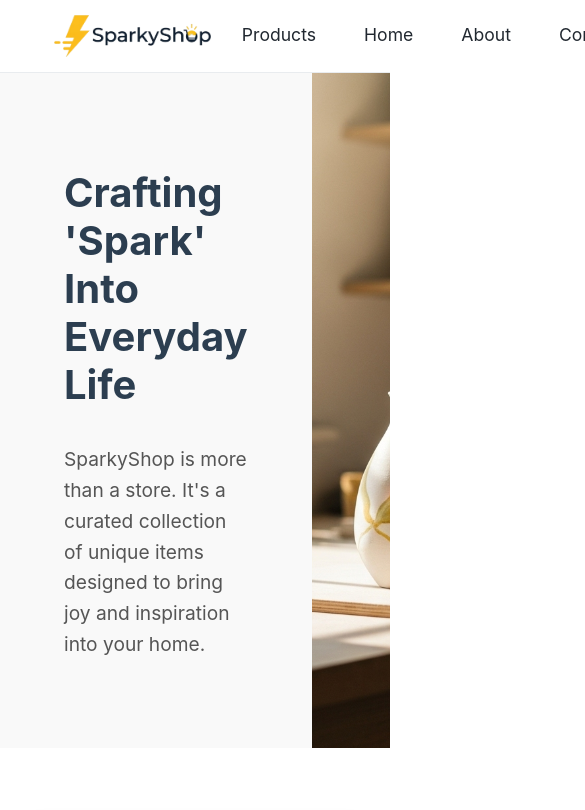
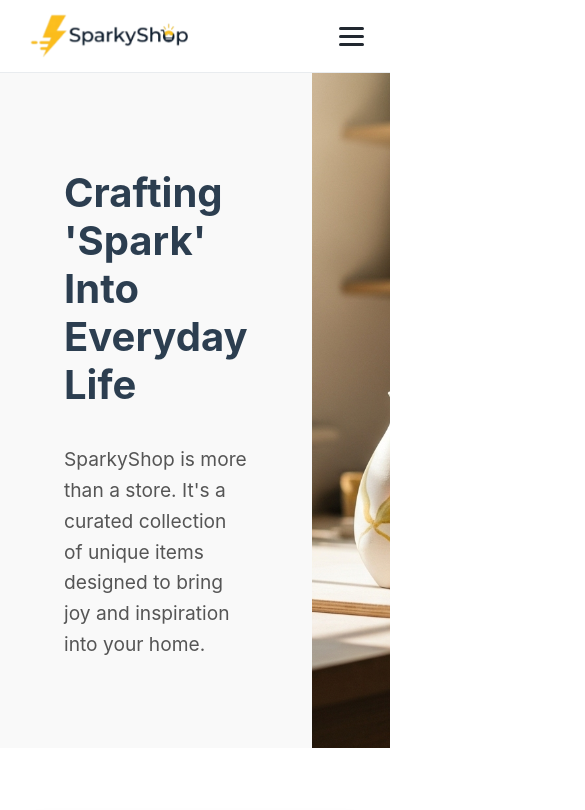
Before and after one commit to MuhammadDev99/E-commerce-app, a React (Vite) app: page /about in a window 390 px wide. Shown: the top 810 px of the page, 585 px wide, since content can reach past the window. Built offline with nearby package versions, Linux system fonts and the light colour scheme.

Commit message:
Auto-deploy update

```diff
--- a/package.json
+++ b/package.json
@@ -5,7 +5,7 @@
     "version": "0.0.0",
     "type": "module",
     "scripts": {
-        "dev": "vite",
+        "dev": "vite --host",
         "build": "tsc -b && vite build",
         "lint": "eslint .",
         "preview": "vite preview",
--- a/src/NavigationBar/index.tsx
+++ b/src/NavigationBar/index.tsx
@@ -6,15 +6,17 @@ import type { User } from "../types";
 import { cart } from "../signals/cartSignal";
 import { Link } from "react-router-dom";
 import { logoVertical } from "../assets/images";
+
 interface NavigationBarButtonProps {
     label: string;
     href: string;
+    onClick?: () => void;
 }
 
-function NavigationBarButton({ label, href }: NavigationBarButtonProps) {
+function NavigationBarButton({ label, href, onClick }: NavigationBarButtonProps) {
     return (
         <div className={styles.navigationBarButton}>
-            <Link to={href}>{label}</Link >
+            <Link to={href} onClick={onClick}>{label}</Link >
         </div>
     );
 }
@@ -24,6 +26,7 @@ function NavigationBar() {
     const isAuthenticated = user !== null;
     const [prevScrollPos, setPrevScrollPos] = useState(0);
     const [visible, setVisible] = useState(true);
+    const [isMenuOpen, setIsMenuOpen] = useState(false);
 
     const handleScroll = () => {
         const currentScrollPos = window.pageYOffset;
@@ -31,26 +34,55 @@ function NavigationBar() {
         setPrevScrollPos(currentScrollPos);
     };
 
+    const toggleMenu = () => {
+        setIsMenuOpen(!isMenuOpen);
+    };
+
+    const closeMenu = () => {
+        setIsMenuOpen(false);
+    };
+
     useEffect(() => {
         window.addEventListener("scroll", handleScroll);
-
         return () => {
             window.removeEventListener("scroll", handleScroll);
         };
     }, [prevScrollPos, visible, handleScroll]);
 
+    const isNavBarVisible = visible || isMenuOpen;
+
     return (
-        <div className={`${styles.navigationBar} ${!visible ? styles.hidden : ""}`}>
+        <div className={`${styles.navigationBar} ${!isNavBarVisible ? styles.hidden : ""}`}>
             <div className={styles.logo}>
-                <Link to="/"><img src={logoVertical}></img></Link >
+                <Link to="/" onClick={closeMenu}><img src={logoVertical} alt="Logo" /></Link >
             </div>
-            <div className={styles.buttons}>
-                <NavigationBarButton label="Products" href="/products" />
-                <NavigationBarButton label="Home" href="/" />
-                <NavigationBarButton label="About" href="/about" />
-                <NavigationBarButton label="Contact" href="/contact" />
-                {isAuthenticated ? <NavigationBarButton label="Dashboard" href="/dashboard" /> : <NavigationBarButton label="Login" href="/login" />}
-                <CartButton itemsCount={cart.value.length} />
+
+            <button
+                className={`${styles.hamburger} ${isMenuOpen ? styles.active : ""}`}
+                onClick={toggleMenu}
+                aria-label="Toggle navigation"
+            >
+                <span></span>
+                <span></span>
+                <span></span>
+            </button>
+
+            <div className={`${styles.buttons} ${isMenuOpen ? styles.navActive : ""}`}>
+                <NavigationBarButton label="Products" href="/products" onClick={closeMenu} />
+                <NavigationBarButton label="Home" href="/" onClick={closeMenu} />
+                <NavigationBarButton label="About" href="/about" onClick={closeMenu} />
+                <NavigationBarButton label="Contact" href="/contact" onClick={closeMenu} />
+
+                {isAuthenticated ? (
+                    <NavigationBarButton label="Dashboard" href="/dashboard" onClick={closeMenu} />
+                ) : (
+                    <NavigationBarButton label="Login" href="/login" onClick={closeMenu} />
+                )}
+
+                {/* Replaced inline style with CSS class to fix desktop alignment */}
+                <div className={styles.cartWrapper} onClick={closeMenu}>
+                    <CartButton itemsCount={cart.value.length} />
+                </div>
             </div>
         </div>
     );
--- a/src/NavigationBar/style.module.css
+++ b/src/NavigationBar/style.module.css
@@ -28,8 +28,6 @@
     --error-light: #F8D7DA;
 }
 
-
-
 .navigationBar {
     display: flex;
     flex-direction: row;
@@ -42,14 +40,12 @@
     top: 0;
     z-index: 100;
     transition: top 0.3s;
-    /* Add a smooth transition for the movement */
+    justify-content: space-between;
 }
 
 .navigationBar.hidden {
     top: -4.6rem;
-    /* Move the navbar out of view */
 }
-
 
 .navigationBar .logo {
     display: flex;
@@ -60,13 +56,15 @@
     box-sizing: border-box;
     cursor: pointer;
     transition: 0.1s ease-in-out;
+    z-index: 102;
+    position: relative;
 }
 
 .navigationBar .logo:hover {
     transform: scale(1.05);
-    /* translate: 0px -3px; */
 }
 
+/* Buttons Container */
 .buttons {
     display: flex;
     flex-direction: row;
@@ -74,6 +72,8 @@
     gap: 1rem;
     height: 100%;
     align-items: center;
+    box-sizing: border-box;
+    /* Ensures padding doesn't increase total width/height */
 }
 
 .navigationBarButton {
@@ -90,11 +90,125 @@
     text-decoration: none;
     color: var(--text-main);
     padding: 0.5rem 1rem;
-    /* transition: 0.1s ease-in; */
     border-bottom: 4px solid transparent;
+    white-space: nowrap;
 }
 
 .navigationBarButton a:hover {
     color: var(--text-on-primary);
     border-bottom: 4px solid var(--primary-light);
 }
+
+/* Cart Wrapper - Default Desktop Style */
+.cartWrapper {
+    display: flex;
+    align-items: center;
+    height: 100%;
+}
+
+/* --- Mobile Specific Styles --- */
+
+.hamburger {
+    display: none;
+    cursor: pointer;
+    flex-direction: column;
+    gap: 5px;
+    background: none;
+    border: none;
+    padding: 10px;
+    position: relative;
+    z-index: 102;
+}
+
+.hamburger span {
+    display: block;
+    width: 25px;
+    height: 3px;
+    background-color: var(--text-main);
+    border-radius: 3px;
+    transition: all 0.3s ease-in-out;
+}
+
+.hamburger.active span:nth-child(1) {
+    transform: translateY(8px) rotate(45deg);
+}
+
+.hamburger.active span:nth-child(2) {
+    opacity: 0;
+}
+
+.hamburger.active span:nth-child(3) {
+    transform: translateY(-8px) rotate(-45deg);
+}
+
+@media (max-width: 768px) {
+    .navigationBar {
+        padding: 0 1rem;
+    }
+
+    .hamburger {
+        display: flex;
+    }
+
+    .buttons {
+        position: fixed;
+        top: 0;
+        left: 0;
+        bottom: 0;
+
+        width: 80%;
+        max-width: 300px;
+        height: 100vh;
+        height: 100dvh;
+
+        background-color: var(--bg-default);
+        flex-direction: column;
+        align-items: flex-start;
+
+        padding: 6rem 2rem 2rem 2rem;
+        gap: 1.5rem;
+
+        border-right: 1px solid var(--bg-subtle);
+        box-shadow: 4px 0 15px rgba(0, 0, 0, 0.1);
+
+        transform: translateX(-100%);
+        opacity: 0;
+        transition: transform 0.3s ease-in-out, opacity 0.3s ease-in-out;
+        z-index: 101;
+        overflow-y: auto;
+    }
+
+    .buttons.navActive {
+        transform: translateX(0);
+        opacity: 1;
+    }
+
+    .navigationBarButton {
+        width: 100%;
+        justify-content: flex-start;
+    }
+
+    .navigationBarButton a {
+        font-size: 1.2rem;
+        padding: 0.5rem 0;
+        display: block;
+        width: 100%;
+        text-align: left;
+        border-bottom: none;
+    }
+
+    .navigationBarButton a:hover {
+        color: var(--primary-dark);
+        border-bottom: none;
+    }
+
+    /* Mobile Cart Wrapper Style */
+    .cartWrapper {
+        margin-top: 0;
+        /* Pushes the cart to the bottom on mobile */
+        width: 100%;
+        height: auto;
+        justify-content: flex-start;
+        padding-bottom: 1rem;
+    }
+}
```
Also changed, not shown: 1 other file (tests, documents, lock files or other folders).
